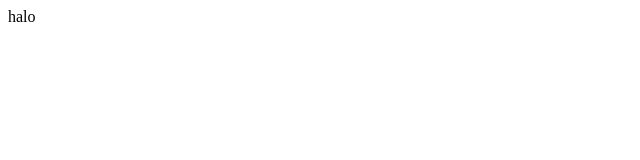
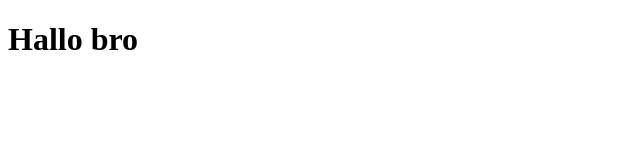
Before and after one commit to tjoetmuty/learning-git, a plain HTML site: page index.html in a window 1280 px wide. Shown: the whole page, without its empty margins (0-640 px from the left). Drawn offline with Linux system fonts and the light colour scheme.

```diff
--- a/index.html
+++ b/index.html
@@ -6,6 +6,6 @@
     <title>Document</title>
 </head>
 <body>
-    halo
+    <h1>Hallo bro</h1>
 </body>
 </html>
```
